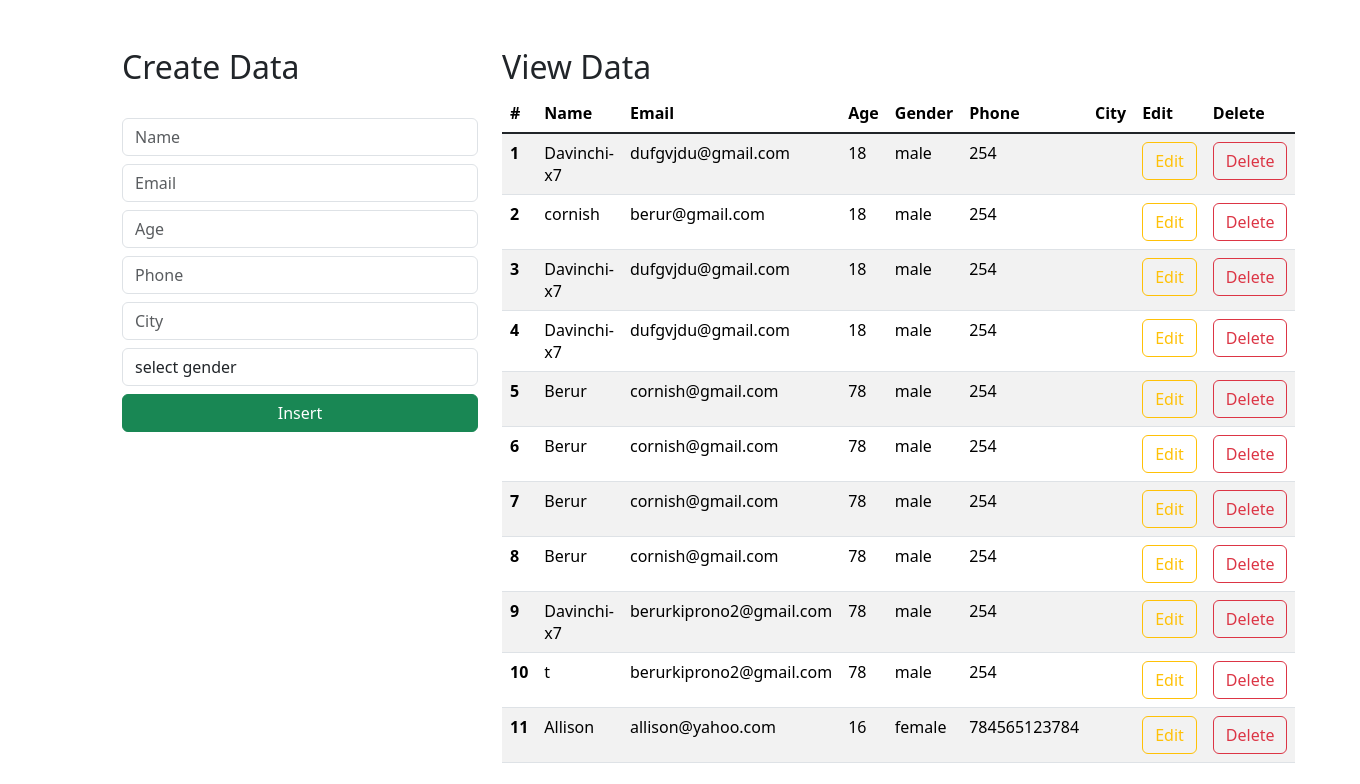
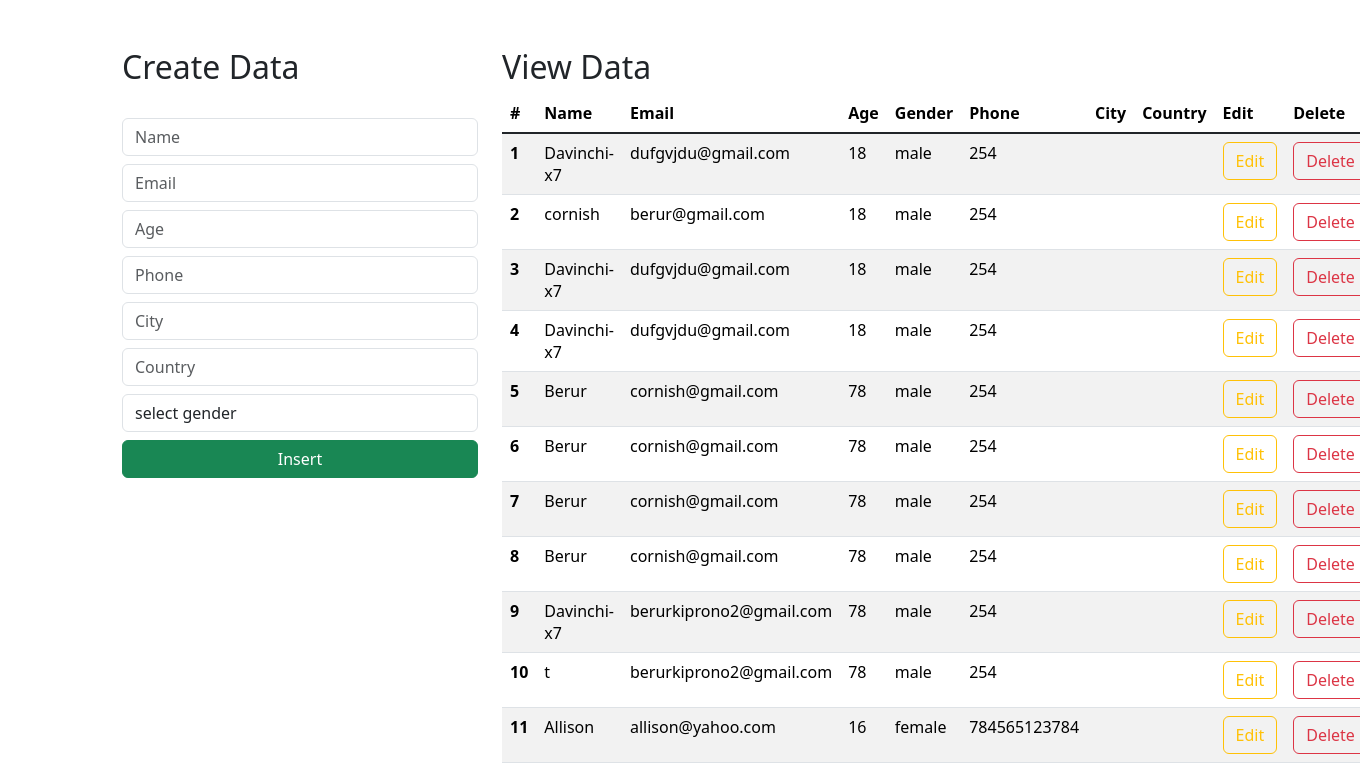
Before and after one commit to Davinchi-x7/django-database, a Django app: page / in a window 1360 px wide. Shown: the part 16-800 px from the top of the page. Run offline with Django 4.2, Linux system fonts and the light colour scheme; data comes from the database, SQL or seed files in the repository; both versions use the stored data as it was after the commit.

Commit message:
added country field

```diff
--- a/djangoreg/models.py
+++ b/djangoreg/models.py
@@ -5,11 +5,11 @@ from django.db import models
 class Student(models.Model):
     name = models.CharField(max_length=50, blank=True, null=False)
     email = models.EmailField(max_length=50, blank=True, null=False)
-    age = models.IntegerField(max_length=50, blank=True, null=False)
+    age = models.IntegerField(blank=True, null=False)
     gender = models.CharField(max_length=50, blank=True, null=False)
-    phone = models.IntegerField(max_length=10, blank=True, null=False)
-    city = models.CharField(max_length=10, blank=True, null=False)
-
+    phone = models.CharField(max_length=10, blank=True, null=False)
+    city = models.CharField(max_length=50, blank=True, null=False)
+    country = models.CharField(max_length=50, blank=True, null=False)
 
 def __str__(self):
     return self.name
--- a/djangoreg/views.py
+++ b/djangoreg/views.py
@@ -26,8 +26,9 @@ def InsertData(request):
         gender = request.POST.get('gender')
         phone = request.POST.get('phone')
         city = request.POST.get('city')
+        country = request.POST.get('country')
 
-        query = Student(name=name, email=email, age=age, gender=gender, phone=phone, city=city)
+        query = Student(name=name, email=email, age=age, gender=gender, phone=phone, city=city, country=country)
         query.save()
         return redirect("/")
 
--- a/templates/index.html
+++ b/templates/index.html
@@ -45,6 +45,10 @@
                         <input type="text" class="form-control  mt-2" placeholder="City" name="city" required>
 
                     </div>
+                    <div class="form-group">
+                        <input type="text" class="form-control  mt-2" placeholder="Country" name="country" required>
+
+                    </div>
 
 
 
@@ -77,6 +81,7 @@
                         <th scope="col">Gender</th>
                         <th scope="col">Phone</th>
                         <th scope="col">City</th>
+                        <th scope="col">Country</th>
                         <th scope="col">Edit</th>
                         <th scope="col">Delete</th>
 
@@ -93,6 +98,7 @@
                         <td>{{d.gender}}</td>
                         <td>{{d.phone}}</td>
                         <td>{{d.city}}</td>
+                        <td>{{d.country}}</td>
                         <td><a href="/update/{{d.id}}" type="button" class="btn btn-outline-warning">Edit</a></td>
                         <td><a href="/delete/{{d.id}}" type="button" class="btn btn-outline-danger">Delete</a></td>
                       </tr>
```
Also changed, not shown: db.sqlite3, djangoreg/migrations/0006_student_country.py (added).
